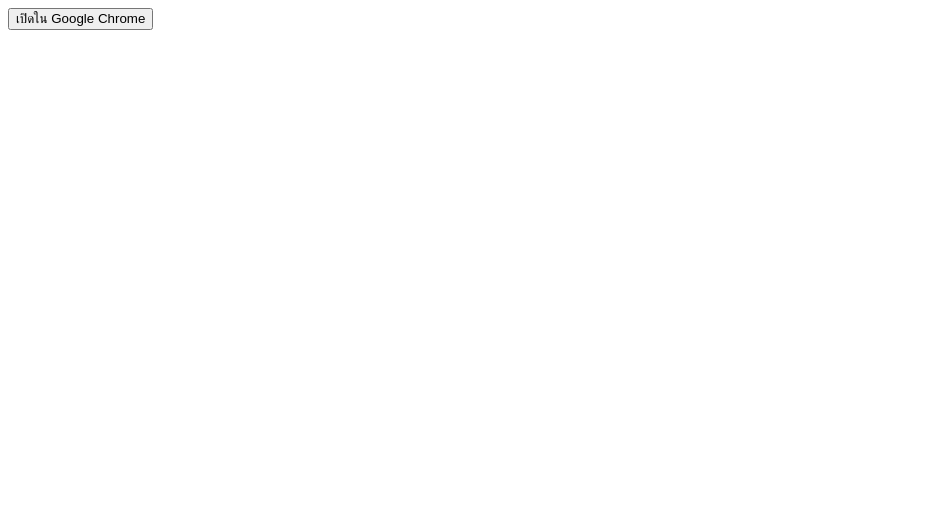
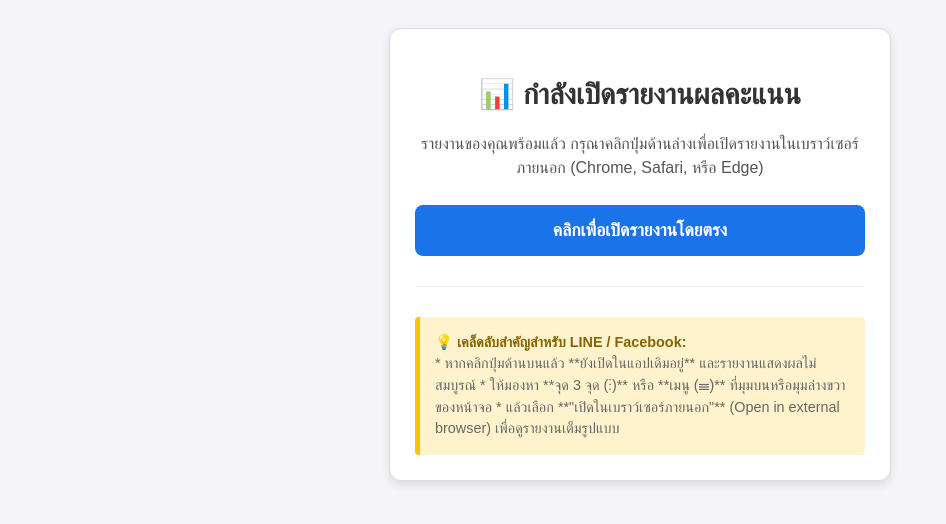
Before and after one commit to btoiandw/voting-kppmu-68-1--site, a plain HTML site: page index.html in a window 1280 px wide. Shown: the whole page, without its empty margins (0-946 px from the left). Drawn offline with Linux system fonts and the light colour scheme.

Commit message:
Revise index.html for improved report access
Enhanced layout and user instructions for report access.

```diff
--- a/index.html
+++ b/index.html
@@ -1,3 +1,76 @@
-<button onclick="window.open('https://lookerstudio.google.com/embed/reporting/3d0bc2b6-a249-4ebd-855e-fcff60b31fc3/page/6mViF', '_system')">
-  เปิดใน Google Chrome
-</button>
+<!DOCTYPE html>
+<html>
+<head>
+    <meta charset="utf-8">
+    <meta name="viewport" content="width=device-width, initial-scale=1">
+    <title>กำลังเปิดรายงาน...</title>
+    <style>
+        body { font-family: sans-serif; text-align: center; padding: 20px; line-height: 1.5; background-color: #f4f4f9; }
+        .box { max-width: 450px; margin: 0 auto; padding: 25px; border: 1px solid #ddd; border-radius: 12px; background-color: #ffffff; box-shadow: 0 4px 10px rgba(0, 0, 0, 0.1); }
+        h1 { color: #333; font-size: 1.8em; margin-bottom: 10px; }
+        p { color: #555; margin-bottom: 15px; }
+        .button {
+            display: block; /* เปลี่ยนเป็น block เพื่อให้ปุ่มเต็มพื้นที่ box */
+            background-color: #1a73e8; /* สีน้ำเงินสไตล์ Google/Looker */
+            color: white;
+            padding: 12px 20px;
+            text-align: center;
+            text-decoration: none;
+            border-radius: 8px;
+            margin-top: 25px;
+            font-weight: bold;
+            font-size: 1.1em;
+            transition: background-color 0.3s;
+        }
+        .button:hover {
+            background-color: #0c61cf;
+        }
+        hr { margin: 30px 0; border: 0; border-top: 1px solid #eee; }
+        .tip {
+            font-size: 0.9em;
+            color: #666;
+            background-color: #fff3cd; /* สีเหลืองอ่อนสำหรับข้อความเตือน/เคล็ดลับ */
+            border-left: 5px solid #ffc107;
+            padding: 15px;
+            text-align: left;
+            border-radius: 4px;
+        }
+        .tip strong {
+            color: #856404;
+        }
+    </style>
+</head>
+<body>
+    <div class="box">
+        <h1>📊 กำลังเปิดรายงานผลคะแนน</h1>
+        <p>รายงานของคุณพร้อมแล้ว กรุณาคลิกปุ่มด้านล่างเพื่อเปิดรายงานในเบราว์เซอร์ภายนอก (Chrome, Safari, หรือ Edge)</p>
+
+        <a id="fallback-link" class="button" href="YOUR_LOOKER_STUDIO_URL_HERE" target="_blank">
+            คลิกเพื่อเปิดรายงานโดยตรง
+        </a>
+
+        <hr>
+
+        <div class="tip">
+            <strong>💡 เคล็ดลับสำคัญสำหรับ LINE / Facebook:</strong><br>
+            * หากคลิกปุ่มด้านบนแล้ว **ยังเปิดในแอปเดิมอยู่** และรายงานแสดงผลไม่สมบูรณ์
+            * ให้มองหา **จุด 3 จุด (⋮)** หรือ **เมนู (☰)** ที่มุมบนหรือมุมล่างขวาของหน้าจอ
+            * แล้วเลือก **"เปิดในเบราว์เซอร์ภายนอก"** (Open in external browser) เพื่อดูรายงานเต็มรูปแบบ
+        </div>
+    </div>
+
+    <script>
+        // กำหนด URL ของ Looker Studio
+        const lookerStudioUrl = 'YOUR_LOOKER_STUDIO_URL_HERE';
+
+        // ตรวจสอบและอัปเดต href ของปุ่มให้แน่ใจว่าถูกต้อง
+        const fallbackLink = document.getElementById('fallback-link');
+        if (fallbackLink) {
+            fallbackLink.href = lookerStudioUrl;
+        }
+
+        // *** โค้ดที่พยายามเปิดอัตโนมัติ (window.open หรือ setTimeout) ถูกลบออกแล้ว ***
+        // *** เพื่อหลีกเลี่ยงการถูกบล็อกโดย In-App Browser ***
+    </script>
+</body>
+</html>
```
